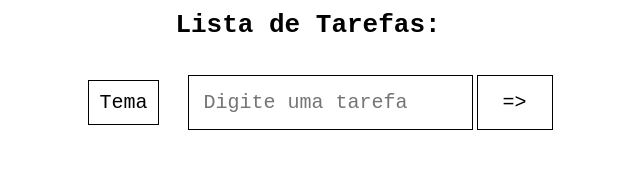
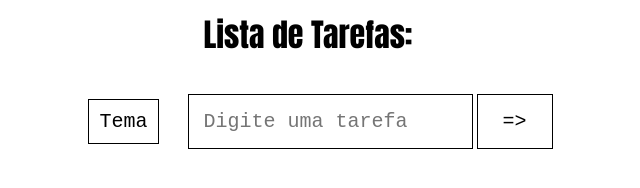
Before and after one commit to Crusius-luiza/Lista-de-tarefas, a plain HTML site: page index.html in a window 1280 px wide. Shown: the whole page, without its empty margins (332-972 px from the left). Drawn offline with Linux system fonts and the light colour scheme.

Commit message:
mudança da fonte do título

```diff
--- a/style.css
+++ b/style.css
@@ -21,7 +21,7 @@ body {
 
 h1 {
   text-align: center;
-  font-family: monospace;
+  font-family: Impact, Haettenschweiler, "Arial Narrow Bold", sans-serif;
   margin: 10px;
   color: var(--fontColor);
 }
```
